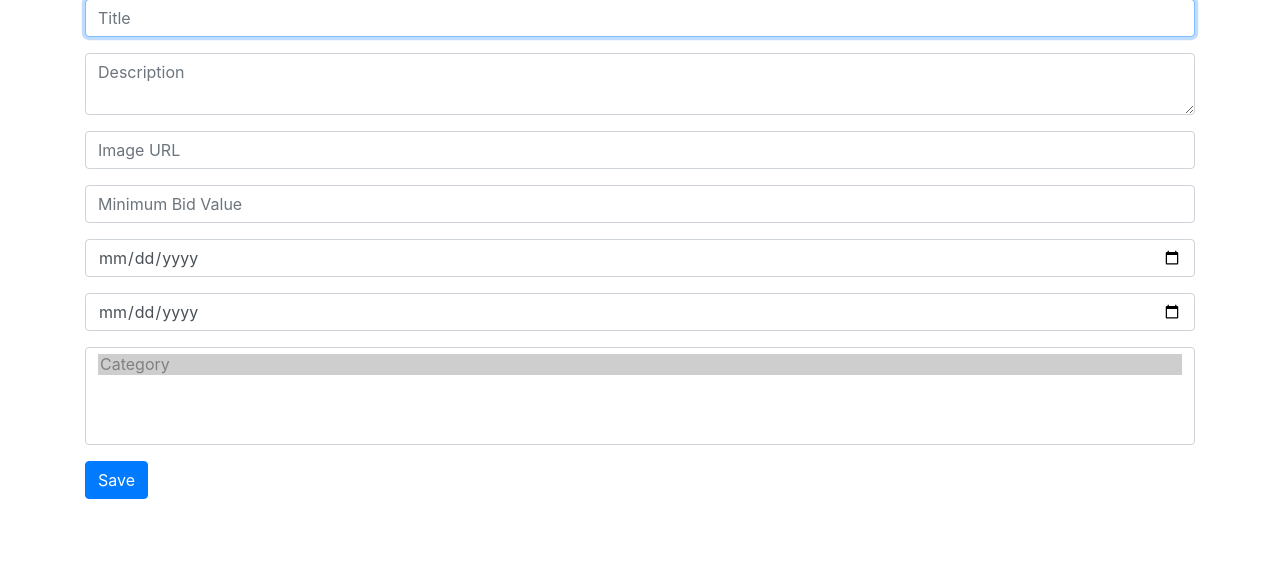
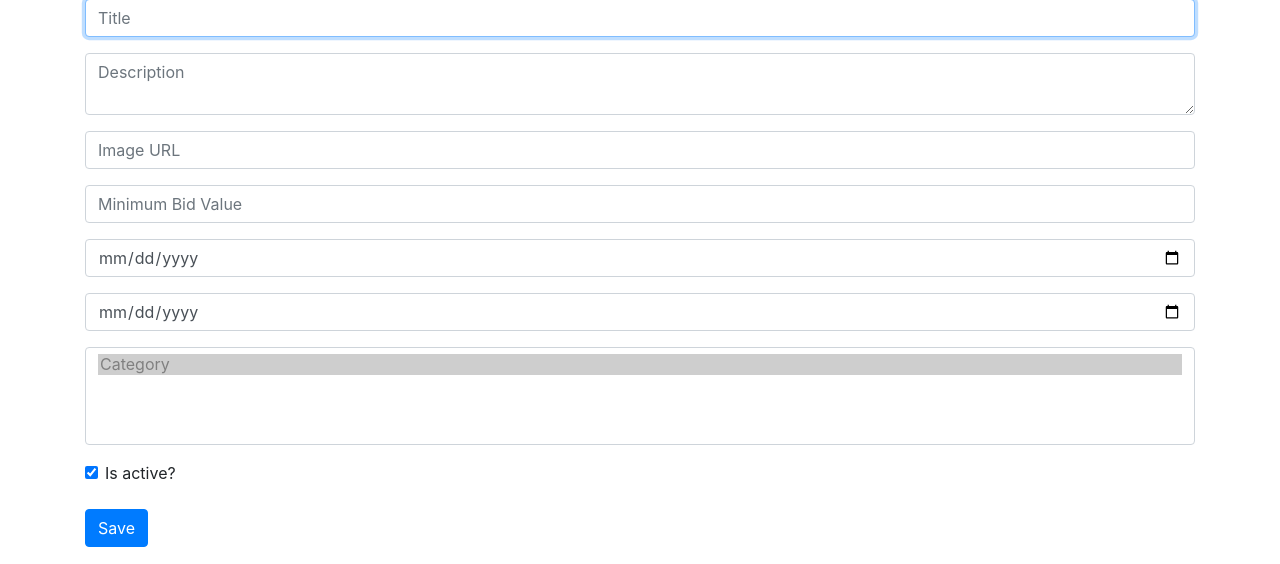
Before and after one commit to samuelsilvadev/CS50-commerce, a Django app: page /listing/new in a window 1280 px wide. Shown: the part 236-800 px from the top of the page. Run offline with Django 3.2, Linux system fonts and the light colour scheme; data that the repository does not hold is empty; some libraries are stand-ins or nearby versions.

Commit message:
feat: add support to list active auctions

```diff
--- a/auctions/templates/auctions/new.html
+++ b/auctions/templates/auctions/new.html
@@ -77,6 +77,13 @@
             </select>
         </div>
 
+        <div class="form-check mb-4">
+            <input class="form-check-input" type="checkbox" name="is_active" id="is_active" checked>
+            <label class="form-check-label" for="is_active">
+                Is active?
+            </label>
+        </div>
+
         <button class="btn btn-primary">Save</button>
     </form>
 </div>
--- a/auctions/urls.py
+++ b/auctions/urls.py
@@ -7,5 +7,6 @@ urlpatterns = [
     path("login", views.login_view, name="login"),
     path("logout", views.logout_view, name="logout"),
     path("register", views.register, name="register"),
-    path("listing/new", views.new_listing, name="new_listing")
+    path("listing/new", views.new_listing, name="new_listing"),
+    path("listing/details/<int:id>", views.listing_entry, name="listing_entry")
 ]
--- a/auctions/views.py
+++ b/auctions/views.py
@@ -1,15 +1,18 @@
 from django.contrib.auth import authenticate, login, logout
 from django.db import IntegrityError
-from django.http import  HttpResponseRedirect
+from django.http import HttpResponseRedirect
 from django.shortcuts import render
 from django.urls import reverse
 
 from .models import Auction, User, Category
 
 
+def index(request):
+    auctions = Auction.objects.filter(is_active=True)
 
-def index(request):
-    return render(request, "auctions/index.html")
+    return render(request, "auctions/index.html", {
+        "auctions": auctions
+    })
 
 
 def login_view(request):
@@ -63,6 +66,7 @@ def register(request):
     else:
         return render(request, "auctions/register.html")
 
+
 def new_listing(request):
     if request.method == 'POST':
         title = request.POST.get('title')
@@ -72,6 +76,8 @@ def new_listing(request):
         end_date = request.POST.get('end_date')
         minimum_bid_value = request.POST.get('minimum_bid_value')
         category_ids = request.POST.getlist('category')
+        is_active = request.POST.get('is_active') == 'on'
+        print(request.POST)
 
         auction = Auction(
             title=title,
@@ -81,6 +87,7 @@ def new_listing(request):
             end_date=end_date,
             minimum_bid_value=minimum_bid_value,
             owner=request.user,
+            is_active=is_active
         )
 
         auction.save()
@@ -93,3 +100,9 @@ def new_listing(request):
     return render(request, "auctions/new.html", {
         "catogories": Category.objects.all()
     })
+
+
+def listing_entry(request, id):
+    return render(request, "auctions/new.html", {
+        "catogories": Category.objects.all()
+    })
```
Also changed, not shown: auctions/templates/auctions/index.html (+12 -1 lines).
